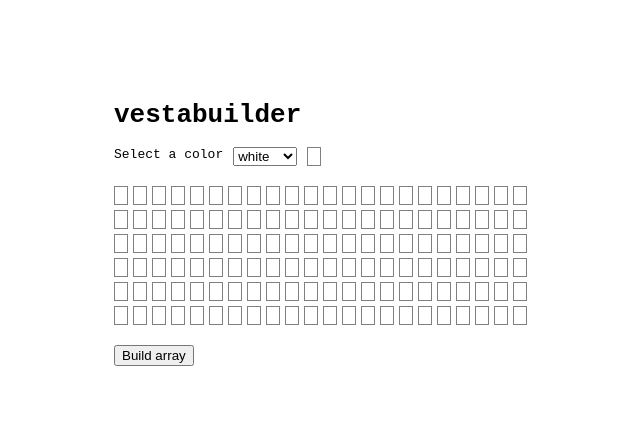
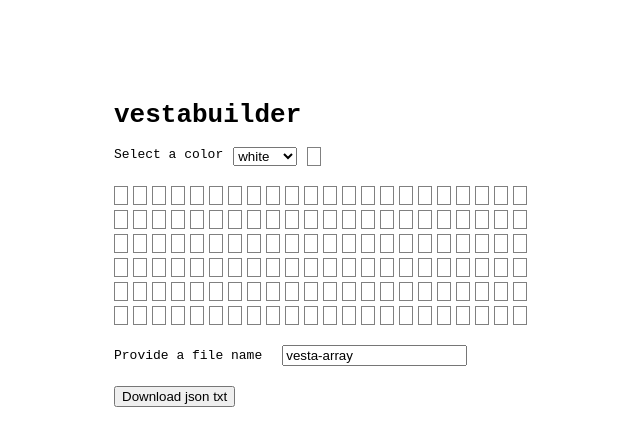
Before and after one commit to thewmking/vestabuilder, a Vue app: page / in a window 1280 px wide. Shown: the top 446 px of the page, without its empty margins (301-941 px from the left). Built offline with nearby package versions, Linux system fonts and the light colour scheme.

Commit message:
Add export

```diff
--- a/src/colors.js
+++ b/src/colors.js
@@ -60,3 +60,14 @@ export const COLOR_OPTIONS = [
     [COLOR_WHITE]: LABEL_WHITE,
     [COLOR_BLACK]: LABEL_BLACK,
   }
+
+  export const hexCodeMap = {
+    [COLOR_RED]: 63,
+    [COLOR_ORANGE]: 64,
+    [COLOR_YELLOW]: 65,
+    [COLOR_GREEN]: 66,
+    [COLOR_BLUE]: 67,
+    [COLOR_PURPLE]: 68,
+    [COLOR_WHITE]: 69,
+    [COLOR_BLACK]: 70,
+  }
--- a/src/components/CellGrid.vue
+++ b/src/components/CellGrid.vue
@@ -1,6 +1,6 @@
 <script setup>
 import { ref } from "vue";
-import { COLOR_WHITE, hexLabelMap } from "./../colors";
+import { COLOR_WHITE, hexCodeMap, hexLabelMap } from "./../colors";
 
 const props = defineProps({
   color: { type: String, required: true }
@@ -23,6 +23,7 @@ const defaultCells = () => {
 };
 
 const cells = ref(defaultCells());
+const filename = ref('vesta-array');
 
 const cellCoords = (row, col) => {
   return {
@@ -51,9 +52,25 @@ const selectCell = (row, col) => {
 
 
 const exportGrid = () => {
-  // TODO: convert each cell to vesta color code
-  // write to JSON text and download file
+  const convertedCells = [];
+
+  cells.value.forEach((row) => {
+    const mappedRow = row.map((c) => {
+      return hexCodeMap[c];
+    });
+    convertedCells.push(mappedRow);
+  });
+
+  downloadFile(JSON.stringify(convertedCells), `${filename.value}.txt`, 'txt');
 }
+
+const downloadFile = (content, fileName, contentType) => {
+  const a = document.createElement("a");
+  const file = new Blob([content], {type: contentType});
+  a.href = URL.createObjectURL(file);
+  a.download = fileName;
+  a.click();
+};
 </script>
 
 <template>
@@ -70,7 +87,11 @@ const exportGrid = () => {
       </div>
     </div>
     <div class="export-section">
-      <button @click="exportGrid">Build array</button>
+      <div class="form-group">
+        <label for="filename">Provide a file name</label>
+        <input id="filename" type="text" v-model="filename" />
+      </div>
+      <button @click="exportGrid">Download json txt</button>
     </div>
   </div>
 </template>
@@ -90,5 +111,15 @@ const exportGrid = () => {
 
 .export-section {
   margin-top: 20px;
+  display: flex;
+  flex-direction: column;
+  row-gap: 20px;
+  align-items: flex-start;
+}
+
+.form-group {
+  display: flex;
+  column-gap: 20px;
+  align-items: center;
 }
 </style>
```
